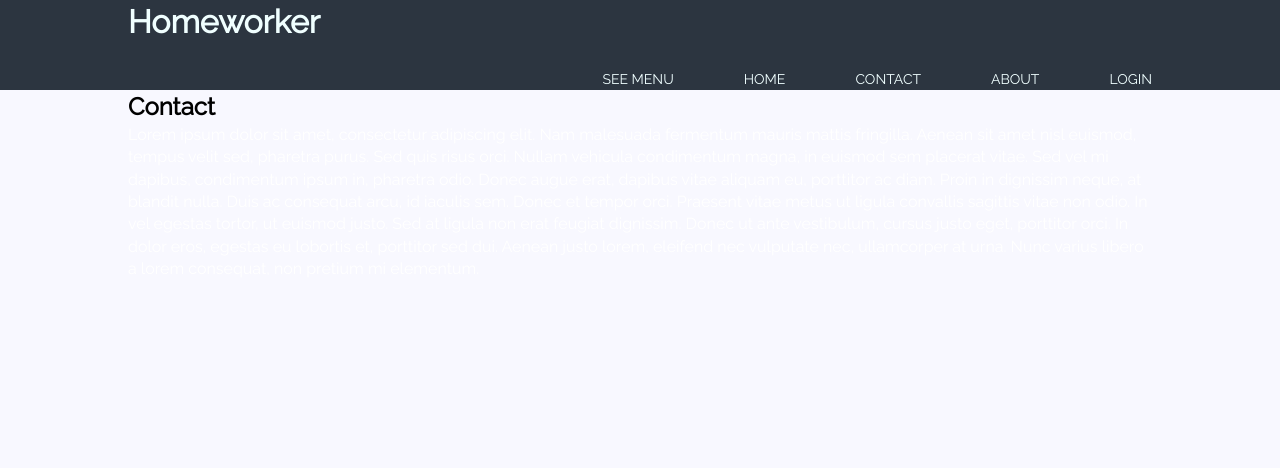
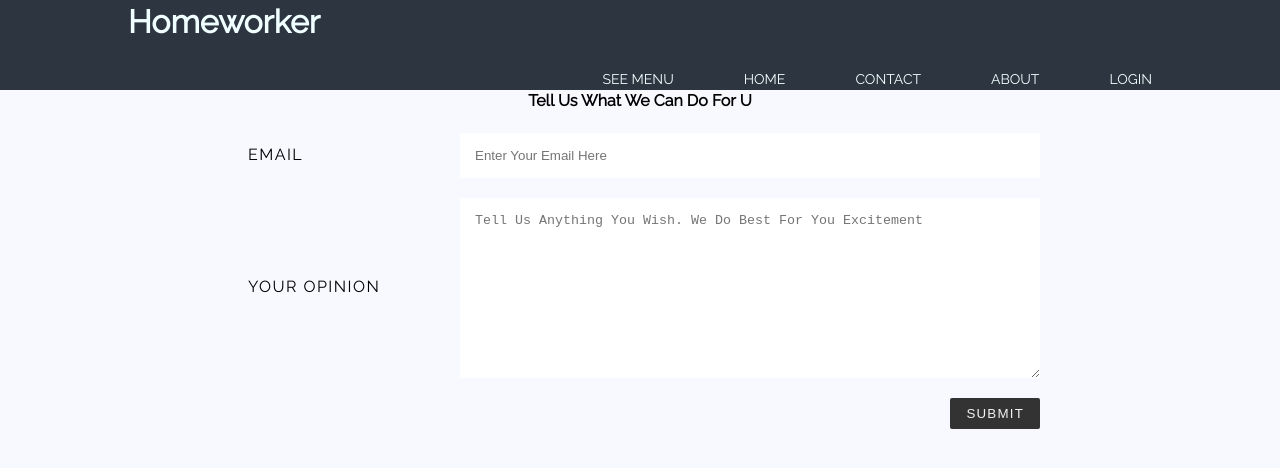
Before and after one commit to light-in-night/homeworker, a React (Create React App) app in the folder front/: page /contact in a window 1280 px wide. Shown: the top 468 px of the page. Built offline with nearby package versions, Linux system fonts and the light colour scheme; a web font is replaced by a local one.

Commit message:
Contact Info Added. Sorry For Writing It From loginBackend

```diff
--- a/front/src/App.css
+++ b/front/src/App.css
@@ -414,3 +414,84 @@ nav a:hover::before {
  margin: 0;
  letter-spacing: 1px
 }
+
+/* For ALl Button */
+
+button {
+  cursor: pointer;
+}
+
+.menuBar li:hover{
+  cursor: pointer;
+}
+
+/* CONTACT FORM */
+
+.contactList,
+.flex-inner {
+  list-style-type: none;
+  padding: 0;
+}
+
+.contactList {
+  max-width: 800px;
+  margin: 0 auto;
+}
+
+.contactList li {
+  display: flex;
+  flex-wrap: wrap;
+  align-items: center;
+}
+
+
+.contactList > li:not(:last-child) {
+  margin-bottom: 20px;
+}
+
+.contactList li label,
+.contactList li p {
+  padding: 8px;
+  font-weight: 300;
+  letter-spacing: .09em;
+  text-transform: uppercase;
+}
+
+.contactList > li > label,
+.contactList li p {
+  flex: 1 0 120px;
+  max-width: 220px;
+}
+
+.contactList > li > label + * {
+  flex: 1 0 220px;
+}
+
+.contactList li p {
+  margin: 0;
+}
+
+.contactList li input:not([type='checkbox']),
+.contactList li textarea {
+  padding: 15px;
+  border: none;
+}
+
+.contactList li button {
+  margin-left: auto;
+  padding: 8px 16px;
+  border: none;
+  background: #333;
+  color: #f2f2f2;
+  text-transform: uppercase;
+  letter-spacing: .09em;
+  border-radius: 2px;
+}
+
+#contactForm {
+  padding: 10em;
+}
+
+.contactHeader{
+  margin: 0 auto;
+}
--- a/front/src/App.js
+++ b/front/src/App.js
@@ -10,10 +10,14 @@ import PostCreation from './components/PostCreation'
 import Login from './components/Login'
 
 
+
 class App extends Component {
+
 
     render() {
 
+        localStorage.setItem("userId", null);
+        console.log(localStorage.getItem("userId"));
         return (
               <BrowserRouter logInfo={this.state}>
                 <div className="App">
--- a/front/src/components/About.js
+++ b/front/src/components/About.js
@@ -60,8 +60,8 @@ class About extends Component{
           isHovering5: !state.isHovering5,
         };
       }
+
     render() {
-
         return (
           <div className="aboutCss">
               <div>
--- a/front/src/components/CategoryBox.js
+++ b/front/src/components/CategoryBox.js
@@ -9,7 +9,6 @@ class CategoryBox extends Component {
         return (
             <div className="category-box" >
                 {categories.map((category) => {
-                    console.log("a")
                   return <CategoryItem category={category} />;
                 })}
             </div>
--- a/front/src/components/Contact.js
+++ b/front/src/components/Contact.js
@@ -2,16 +2,35 @@ import React, { Component } from 'react';
 import '../App.css';
 
 class Contact extends Component{
+
+    handleUserRequest() {
+        //Handle SomeHow
+    }
+
     render() {
         return (
-          <div className="container">
-          <h2>Contact</h2>
-              <p>
-                  Lorem ipsum dolor sit amet, consectetur adipiscing elit. Nam malesuada fermentum mauris mattis fringilla. Aenean sit amet nisl euismod, tempus velit sed, pharetra purus. Sed quis risus orci. Nullam vehicula condimentum magna, in euismod sem placerat vitae. Sed vel mi dapibus, condimentum ipsum in, pharetra odio. Donec augue erat, dapibus vitae aliquam eu, porttitor ac diam. Proin in dignissim neque, at blandit nulla. Duis ac consequat arcu, id iaculis sem. Donec et tempor orci. Praesent vitae metus ut ligula convallis sagittis vitae non odio. In vel egestas tortor, ut euismod justo. Sed at ligula non erat feugiat dignissim. Donec ut ante vestibulum, cursus justo eget, porttitor orci. In dolor eros, egestas eu lobortis et, porttitor sed dui. Aenean justo lorem, eleifend nec vulputate nec, ullamcorper at urna. Nunc varius libero a lorem consequat, non pretium mi elementum.
-              </p>
+          <div>
+              <form className={"contactForm"} onSubmit={this.handleUserRequest}>
+                  <ul className="contactList">
+                      <li>
+                          <h4  style={{margin: "auto"}}>Tell Us What We Can Do For U</h4>
+                      </li>
+                      <li>
+                          <label htmlFor={"email"}>Email</label>
+                          <input type="email" id="email" placeholder="Enter Your Email Here"/>
+                      </li>
+                      <li>
+                          <label htmlFor="text">Your Opinion</label>
+                          <textarea placeholder="Tell Us Anything You Wish. We Do Best For You Excitement" cols="20" rows="10"/>
+                      </li>
+                      <li>
+                          <button type="submit">Submit</button>
+                      </li>
+                  </ul>
+              </form>
           </div>
         );
     }
 }
 
-export default Contact
+export default Contact;
--- a/front/src/components/Header.js
+++ b/front/src/components/Header.js
@@ -11,9 +11,11 @@ class Header extends Component {
 
                 <div className={'container'}>
 
-                    <Link to='/home' className={'homeLink'}><h1  className={'brand'}>Homeworker</h1></Link>
+                    <Link to='/home' className={'homeLink'}>
+                        <h1  className={'brand'}>Homeworker</h1>
+                    </Link>
                     <nav>
-                        <ul>
+                        <ul className={"menuBar"}>
                             <li><SideMenu/></li>
                             <li><Link to='/home'>Home</Link></li>
                             <li><Link to='/contact'>Contact</Link></li>
@@ -21,7 +23,9 @@ class Header extends Component {
                             <li><Link to='/Login'>Login</Link></li>
                         </ul>
                     </nav>
+
                 </div>
+
             </header>
         );
     }
--- a/front/src/components/Login.js
+++ b/front/src/components/Login.js
@@ -69,7 +69,7 @@ class Login extends Component {
             <form  onSubmit={this.login.bind(this)}>
                 <ul className="loginFormList">
                     <li>
-                        <h3 className="loginHeader">Enter Yout Account Infiromation Here</h3>
+                        <h3 className="loginHeader">Enter Your Account Information Here</h3>
                     </li>
                     <li>
                         <label htmlFor="email">Email</label>
@@ -80,7 +80,7 @@ class Login extends Component {
                         <input type="password" id="password" placeholder="Enter Your Password Here" onChange={this.handlePasswordChange}/>
                     </li>
                     <li>
-                    <button type="submit">Login</button>
+                        <button type="submit">Login</button>
                     </li>
                 </ul>
             </form>
```
